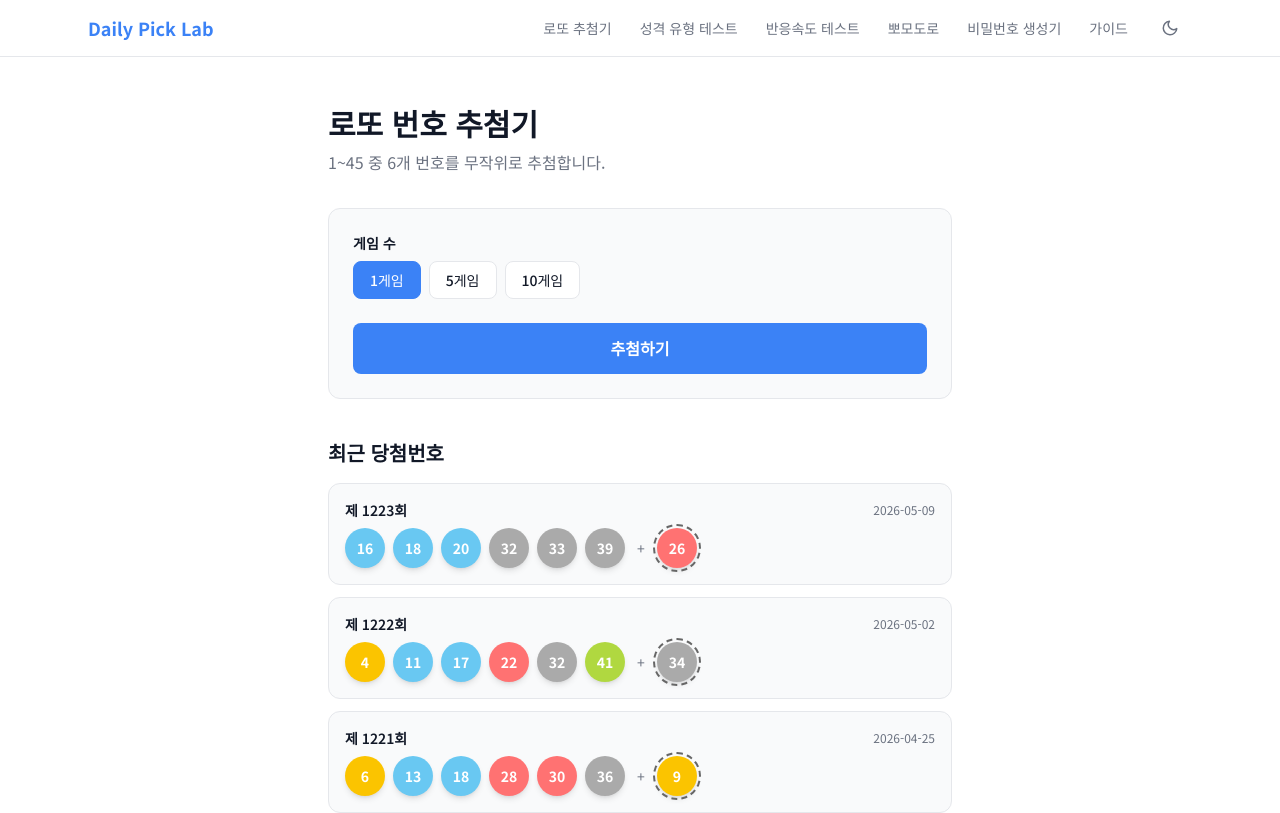
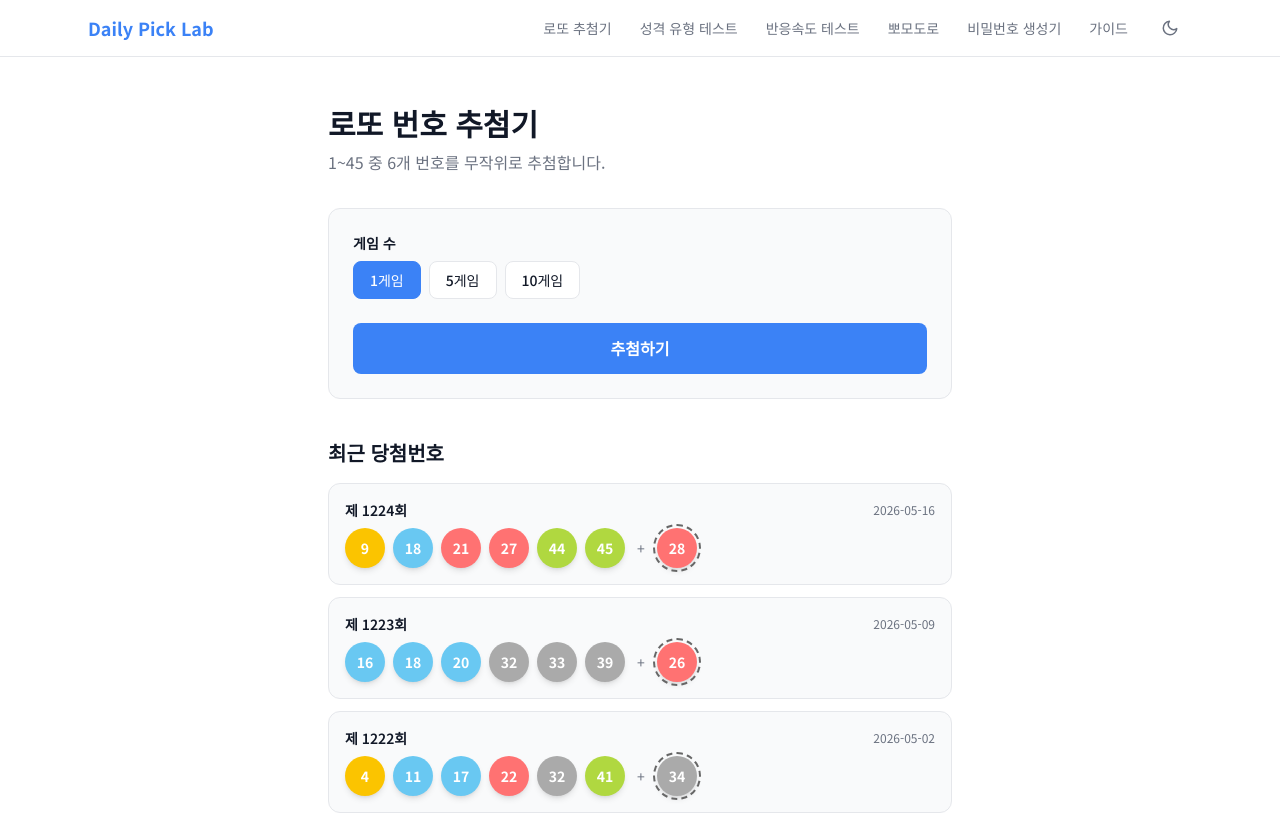
Before and after one commit to willkim11/dailypicklab, a Next.js app: page /lotto in a window 1280 px wide. Shown: the top 813 px of the page. Built offline with nearby package versions, Linux system fonts and the light colour scheme.

Commit message:
Update lotto result for round 1224

```diff
--- a/app/lotto/LottoClient.tsx
+++ b/app/lotto/LottoClient.tsx
@@ -52,6 +52,7 @@ const RECENT_RESULTS_PAGE_SIZE = 5;
 
 // 지난 회차 당첨번호 (수동 업데이트)
 const RECENT_RESULTS = [
+  { round: 1224, date: "2026-05-16", numbers: [9, 18, 21, 27, 44, 45], bonus: 28 },
   { round: 1223, date: "2026-05-09", numbers: [16, 18, 20, 32, 33, 39], bonus: 26 },
   { round: 1222, date: "2026-05-02", numbers: [4, 11, 17, 22, 32, 41], bonus: 34 },
   { round: 1221, date: "2026-04-25", numbers: [6, 13, 18, 28, 30, 36], bonus: 9 },
```
